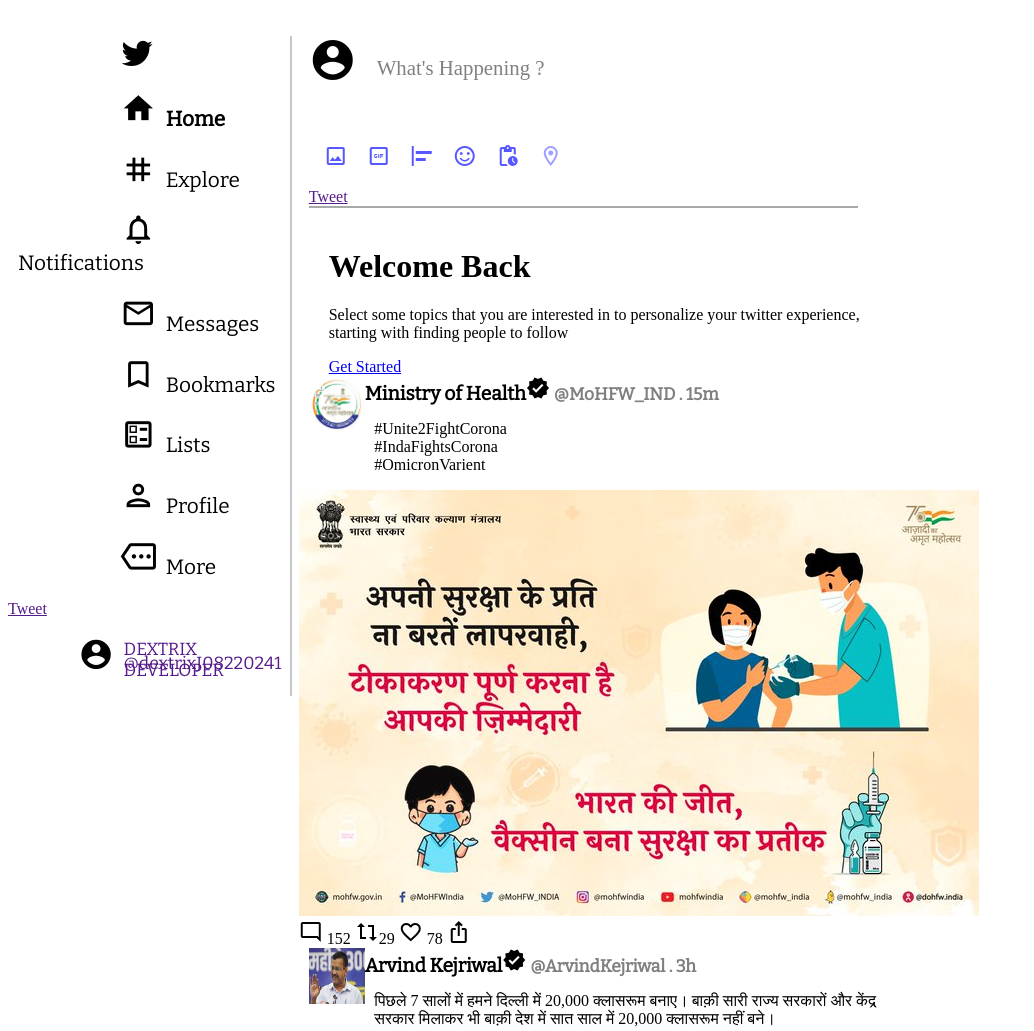
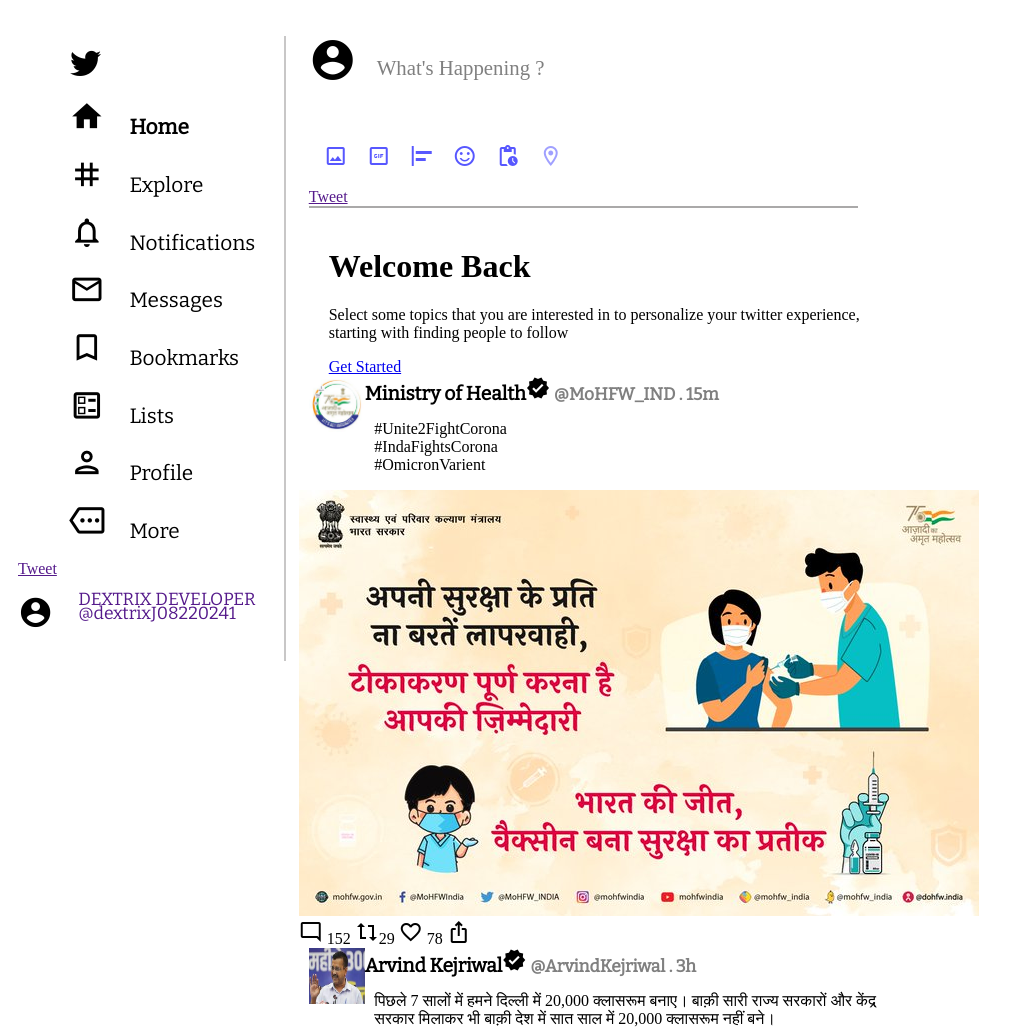
Before and after one commit to lugnitdgp/GSOC-HEAT-Twitter_Clone, a plain HTML site: page index.html in a window 1280 px wide. Shown: the top 1031 px of the page, without its empty margins (0-1034 px from the left). Drawn offline with nearby package versions, Linux system fonts and the light colour scheme; a web font is replaced by a local one.

Commit message:
modified:   index.css 	modified:   index.html

```diff
--- a/index.css
+++ b/index.css
@@ -1,9 +1,13 @@
 
 .navbar {
-    width: 22%;
+    width: 20%;
     border-right: 2px solid rgba(138, 135, 135, 0.466);
     position: fixed;
     height: max-content;
+    display: block;
+    padding: 10px;
+    line-height: 1;
+    align-items: center;
 }
 
 .navbar div {
@@ -18,13 +22,17 @@
 .navbar div span {
     font-family: 'Bitter', serif;
     font-size: 1.3em;
-    padding: 10px;
+    padding: 5px;
     margin-top: -20%;
+    align-items: center;
+    line-height: 1;
+    margin-left: 10px;
 }
 
 .navbar div a i {
     font-size: 2.2em;
-    margin-left: 40%;
+    margin-left: 20%;
+    margin-right: 10px;
     color: rgb(0, 0, 0);
 }
 
--- a/index.html
+++ b/index.html
@@ -21,30 +21,30 @@
 
 
     <div class="navbar">
-        <div><a href=""><i class="fa fa-twitter"  ></i></a></div>
+        <div><a href="#"><i class="fa fa-twitter"  ></i></a></div>
         <div>
-            <a href=""><i class="material-icons">home</i></a><span><strong>Home</strong></span>
+            <a href="#"><i class="material-icons">home</i></a><span><strong>Home</strong></span>
         </div>
         <div>
-            <a href=""><i class="material-icons">tag</i></a><span>Explore</span>
+            <a href="#"><i class="material-icons">tag</i></a><span>Explore</span>
         </div>
         <div>
-            <a href=""> <i class="material-icons-outlined">notifications</i></a><span>Notifications</span>
+            <a href="#"> <i class="material-icons-outlined">notifications</i></a><span>Notifications</span>
         </div>
         <div>
-            <a href=""><i class="material-icons-outlined">mail</i></a><span>Messages</span>
+            <a href="#"><i class="material-icons-outlined">mail</i></a><span>Messages</span>
         </div>
         <div>
-            <a href=""><i class="material-icons-outlined">bookmark_border</i></a><span>Bookmarks</span>
+            <a href="#"><i class="material-icons-outlined">bookmark_border</i></a><span>Bookmarks</span>
         </div>
         <div>
-            <a href=""><i class="material-icons-outlined">ballot</i></a><span>Lists</span>
+            <a href="#"><i class="material-icons-outlined">ballot</i></a><span>Lists</span>
         </div>
         <div>
-            <a href=""><i class="material-icons-outlined">person</i></a><span>Profile</span>
+            <a href="#"><i class="material-icons-outlined">person</i></a><span>Profile</span>
         </div>
         <div>
-            <a href=""><i class="material-icons-outlined">more</i></a><span>More</span>
+            <a href="#"><i class="material-icons-outlined">more</i></a><span>More</span>
         </div>
         <!-- TWEET BUTTON -->
         <div class="twt_button_nav">
```
